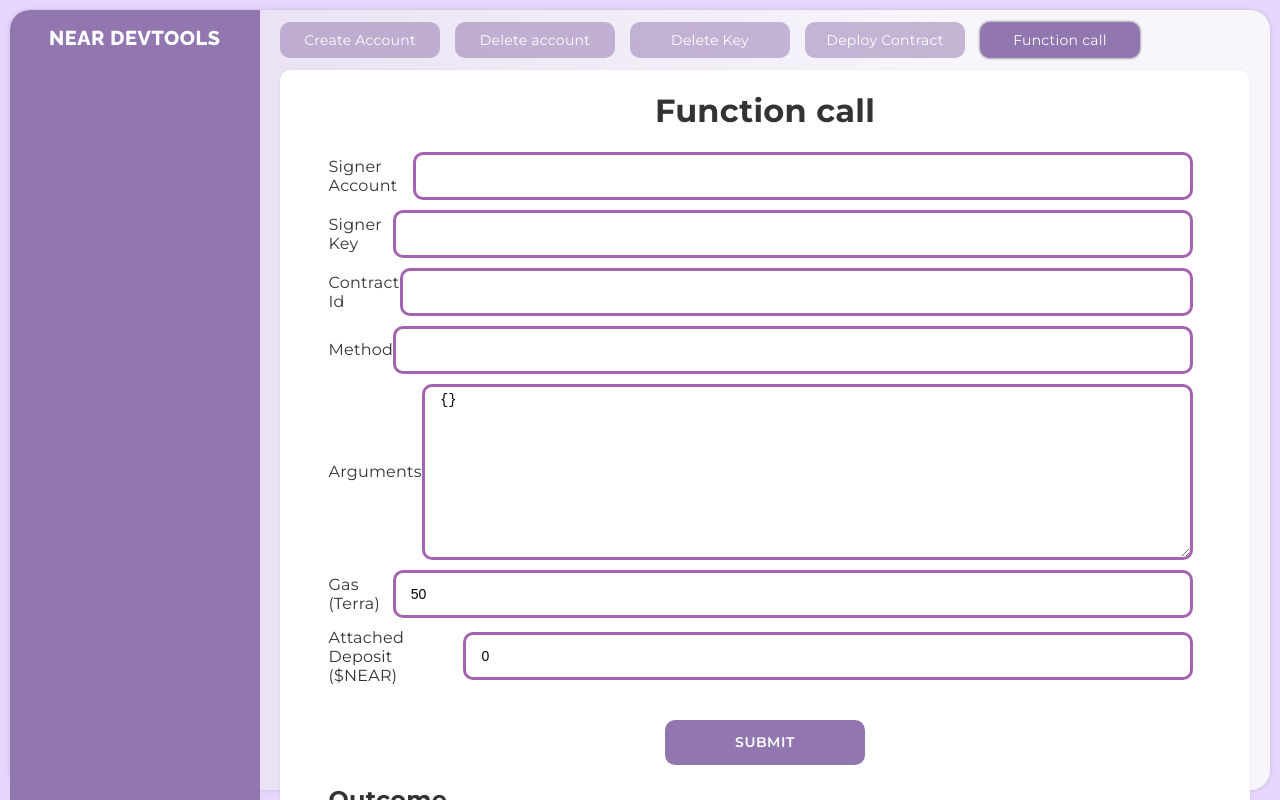
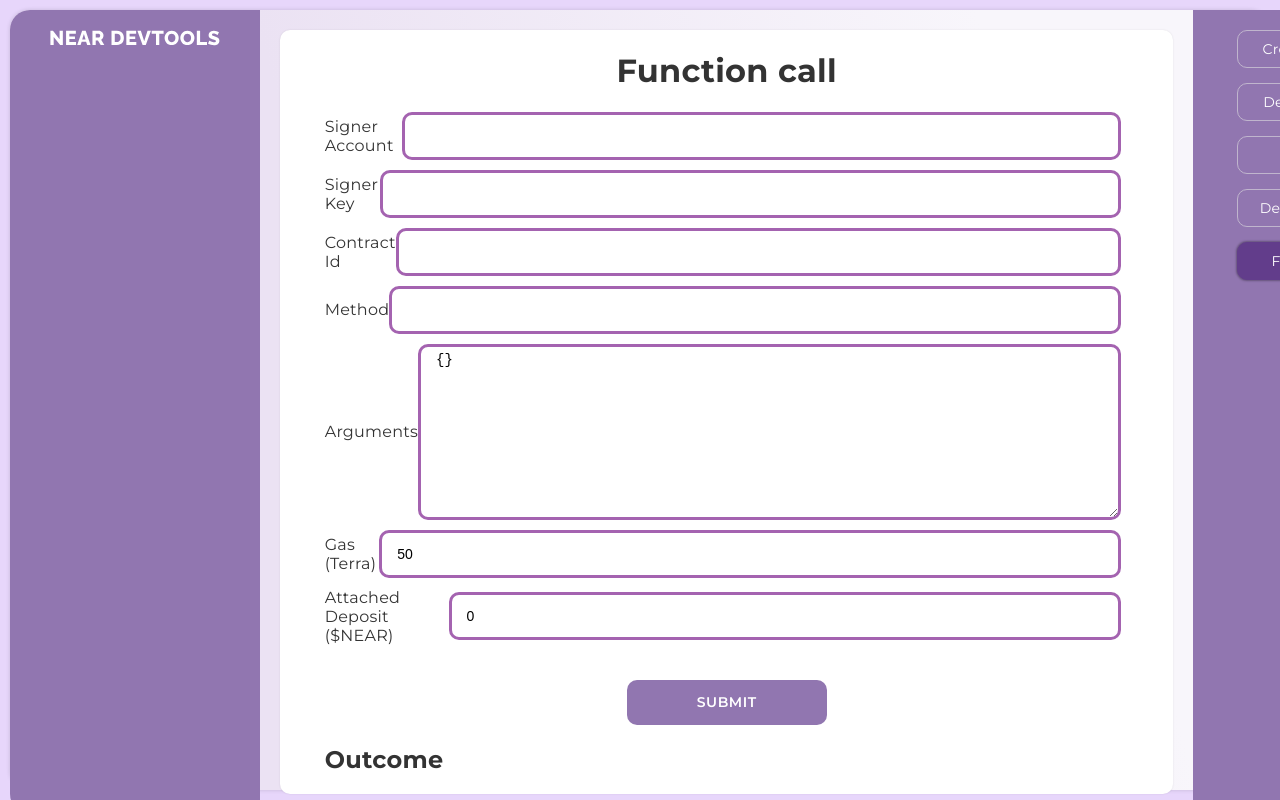
Before and after one commit to eclipseeer/ui.near_devtools, a React (Create React App) app: page / in a window 1280 px wide. Built offline with nearby package versions, Linux system fonts and the light colour scheme.

Commit message:
Move tabs to left sidebar

```diff
--- a/src/ui/components/App.css.ts
+++ b/src/ui/components/App.css.ts
@@ -13,12 +13,12 @@
   height: calc(100vh - 20px);
   width: calc(100vw - 20px);
   display: grid;
-  grid-template-columns: 250px 20px auto 20px;
-  grid-template-rows: 60px auto 20px;
+  grid-template-columns: 250px 20px auto 20px 250px;
+  grid-template-rows: 20px auto 20px;
   grid-template-areas:
-    'a . b .'
-    'a . c .'
-    'a . . .'
+    'a . . . b'
+    'a . c . b'
+    'a . . . b'
 ;
   border-radius: 20px;
   background: linear-gradient(254.11deg, #f8f6fb 19.78%, #ebe2f3 68.67%);
--- a/src/ui/components/Content/Content.tsx
+++ b/src/ui/components/Content/Content.tsx
@@ -4,9 +4,7 @@
 import { cls } from './Content.css';
 
 export const Content = () => {
-  const [currentTab] = useStoreState([(state: any) => state.tabs.currentTab]);
-  // console.log(currentTab);
-
+  const currentTab = useStoreState((state: any) => state.tabs.currentTab);
   return (
     <div css={cls.container}>
       <h1>{currentTab.title}</h1>
--- a/src/ui/components/Tabs/Tab/Tab.css.ts
+++ b/src/ui/components/Tabs/Tab/Tab.css.ts
@@ -10,21 +10,22 @@
   border-radius: 10px;
   font-size: 14px;
   user-select: none;
+  &:first-child {
+    margin-top: 20px;
+  }
 `;
 
 const nonActiveContainer = css`
   ${containerBase};
-  background: rgb(145 118 176 / 50%);
   cursor: pointer;
-  &:hover {
-    background: rgb(145 118 176 / 65%);
-  }
+  border: 1px solid #c0b5cd;
 `
 
 const activeContainer = css`
   ${containerBase};
-  background: #9176b0;
+  background: #623d8b;
   box-shadow: 0 0 2px 1px rgba(0, 0, 0, 0.3);
+  border: 1px solid #623d8b;
 `;
 
 export const cls = {
--- a/src/ui/components/Tabs/Tabs.css.ts
+++ b/src/ui/components/Tabs/Tabs.css.ts
@@ -3,8 +3,11 @@
 const container = css`
   grid-area: b;
   display: flex;
+  flex-direction: column;
   align-items: center;
   gap: 15px;
+  background: #9176b0;
+  border-radius: 0 20px 20px 0;
 `;
 
 export const cls = {
```
